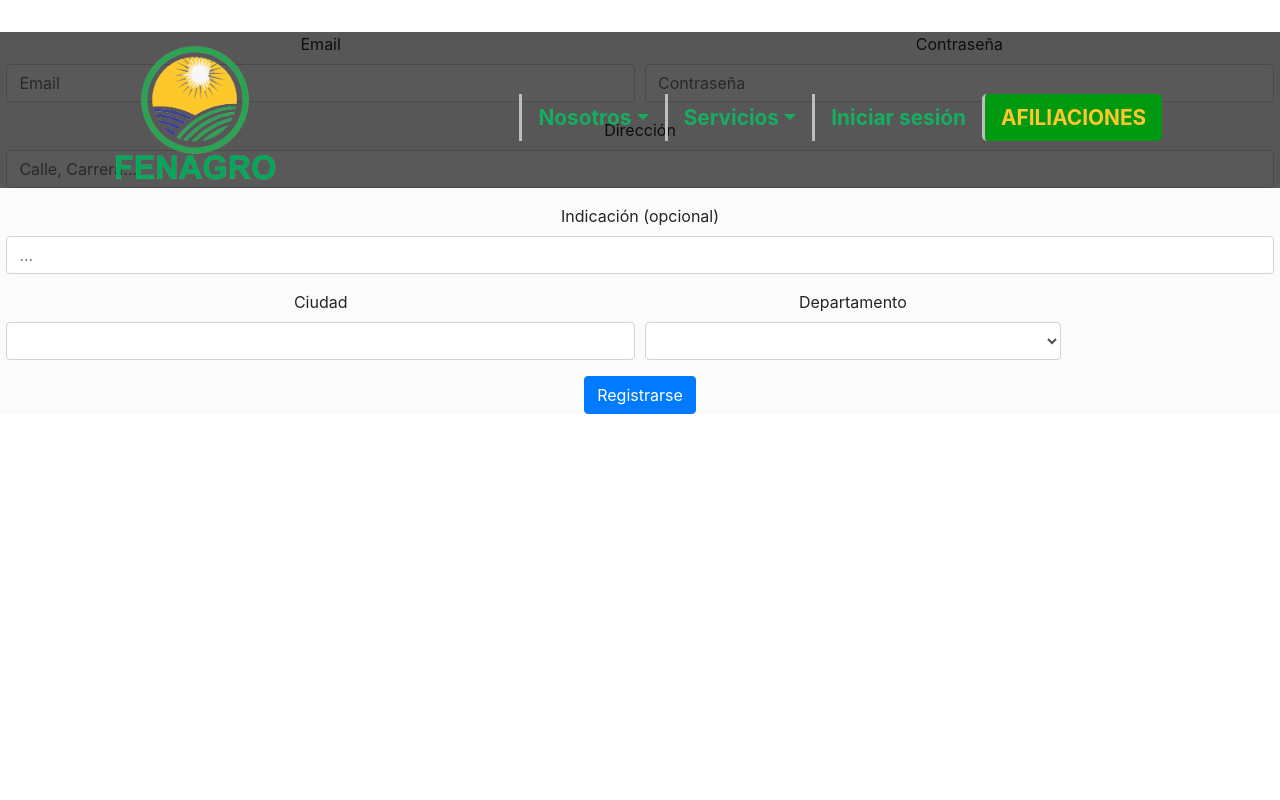
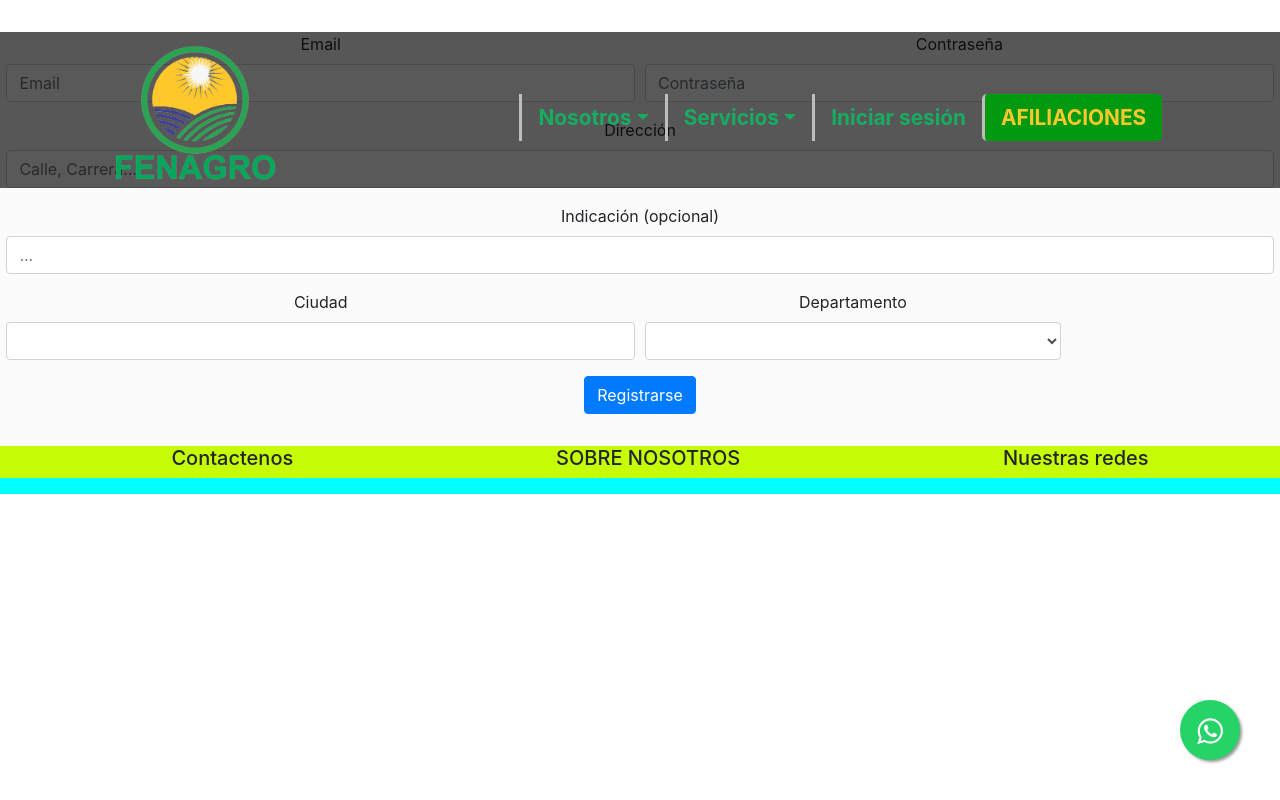
Before and after one commit to FemtDeveloper/agrofede, a React (Vite) app: page /registro in a window 1280 px wide. Built offline with nearby package versions, Linux system fonts and the light colour scheme.

Commit message:
footer and whatsApp

```diff
--- a/index.html
+++ b/index.html
@@ -5,6 +5,7 @@
     <link rel="icon" type="image/svg+xml" href="/src/favicon.svg" />
     <meta name="viewport" content="width=device-width, initial-scale=1.0" />
     <meta name="description" content="Federación Nacional deAgricultores" />
+    <link rel="stylesheet" href="whatsApp.css">
     <link
       rel="stylesheet"
       href="https://maxcdn.bootstrapcdn.com/bootstrap/4.0.0/css/bootstrap.min.css"
@@ -14,6 +15,12 @@
     <title>Vite App</title>
   </head>
   <body>
+
+    <link rel="stylesheet" href="https://maxcdn.bootstrapcdn.com/font-awesome/4.5.0/css/font-awesome.min.css">
+<a href="https://api.whatsapp.com/send?phone=+573007322667&text=Hola!%20si%20requieres%20mas%20informacion%20de%20nuestra%20Federacion" class="float" target="_blank">
+<i class="fa fa-whatsapp my-float"></i>
+</a>
+
     <div id="root"></div>
     <script type="module" src="/src/main.jsx"></script>
     <script
@@ -32,4 +39,5 @@
       crossorigin="anonymous"
     ></script>
   </body>
+
 </html>
--- a/src/App.jsx
+++ b/src/App.jsx
@@ -6,6 +6,7 @@ import Register from "./components/Register/Register";
 import Home from "./components/Home/Home";
 import axios from "axios";
 import { useEffect, useState } from "react";
+import Footer from "./components/Footer/Footer";
 
 function App() {
   return (
@@ -13,9 +14,10 @@ function App() {
       <Router>
         <Navbar />
         <Routes>
-          <Route path="/" element={<Home />}></Route>
+                    <Route path="/" element={<Home />}></Route>
           <Route path="/registro" element={<Register />}></Route>
         </Routes>
+        <Footer/>
       </Router>
     </div>
   );
--- a/src/components/Carousel/Carousel.jsx
+++ b/src/components/Carousel/Carousel.jsx
@@ -1,5 +1,5 @@
 import React from "react";
-import index_1 from "../../assets/imgs/index_1.jpg";
+import primera from "../../assets/imgs/primera.jpg";
 import sacha_index from "../../assets/imgs/sacha_index.jpg";
 import cultivo from "../../assets/imgs/cultivo-tomates.webp";
 import tractor from "../../assets/imgs/tractor.webp";
@@ -25,7 +25,7 @@ const Carousel = () => {
         <div className="carousel-item active">
           <img
             className="d-block w-100 h-80"
-            src={index_1}
+            src={primera}
             alt="First slide"
           />
         </div>
--- /dev/null
+++ b/src/components/Footer/Footer.css
@@ -0,0 +1,32 @@
+.footer-container {
+    display:flex;
+    width: 100%;
+    background-color: aqua;
+
+}
+.list-container {
+    display:flex;
+    justify-content: space-around;
+    width: 100%;
+    background-color: rgb(199, 252, 7);
+    list-style-type: none;
+}
+
+<style>
+img.btn-whatsapp {
+display: block !important;
+position: fixed;
+z-index: 9999999;
+bottom: 20px;
+right: 20px;
+cursor: pointer;
+border-radius:100px !important;
+}
+img.btn-whatsapp:hover{
+border-radius:100px !important;
+-webkit-box-shadow: 0px 0px 15px 0px rgba(7,94,84,1);
+-moz-box-shadow: 0px 0px 15px 0px rgba(7,94,84,1);
+box-shadow: 0px 0px 15px 0px rgba(7,94,84,1);
+transition-duration: 1s;
+}
+</styl>
--- /dev/null
+++ b/src/components/Footer/Footer.jsx
@@ -0,0 +1,14 @@
+import React from 'react'
+import "./Footer.css"
+const Footer = () => {
+  return (
+  <footer className="footer-container">
+          <ul className='list-container'>
+          <li><h5>Contactenos</h5></li>
+          <li><h5>SOBRE NOSOTROS</h5></li>
+          <li><h5>Nuestras redes</h5></li>
+          </ul>
+    </footer>
+  )
+}
+export default Footer
--- /dev/null
+++ b/whatsApp.css
@@ -0,0 +1,23 @@
+.float{
+	position:fixed;
+	width:60px;
+	height:60px;
+	bottom:40px;
+	right:40px;
+	background-color:#25d366;
+	color:#FFF;
+	border-radius:50px;
+	text-align:center;
+  font-size:30px;
+	box-shadow: 2px 2px 3px #999;
+  z-index:100;
+}
+.float:hover {
+	text-decoration: none;
+	color: #25d366;
+  background-color:#fff;
+}
+
+.my-float{
+	margin-top:16px;
+}
```
Also changed, not shown: WhatsApp.html (added, +26 -0 lines), src/assets/imgs/primera.jpg (added).
